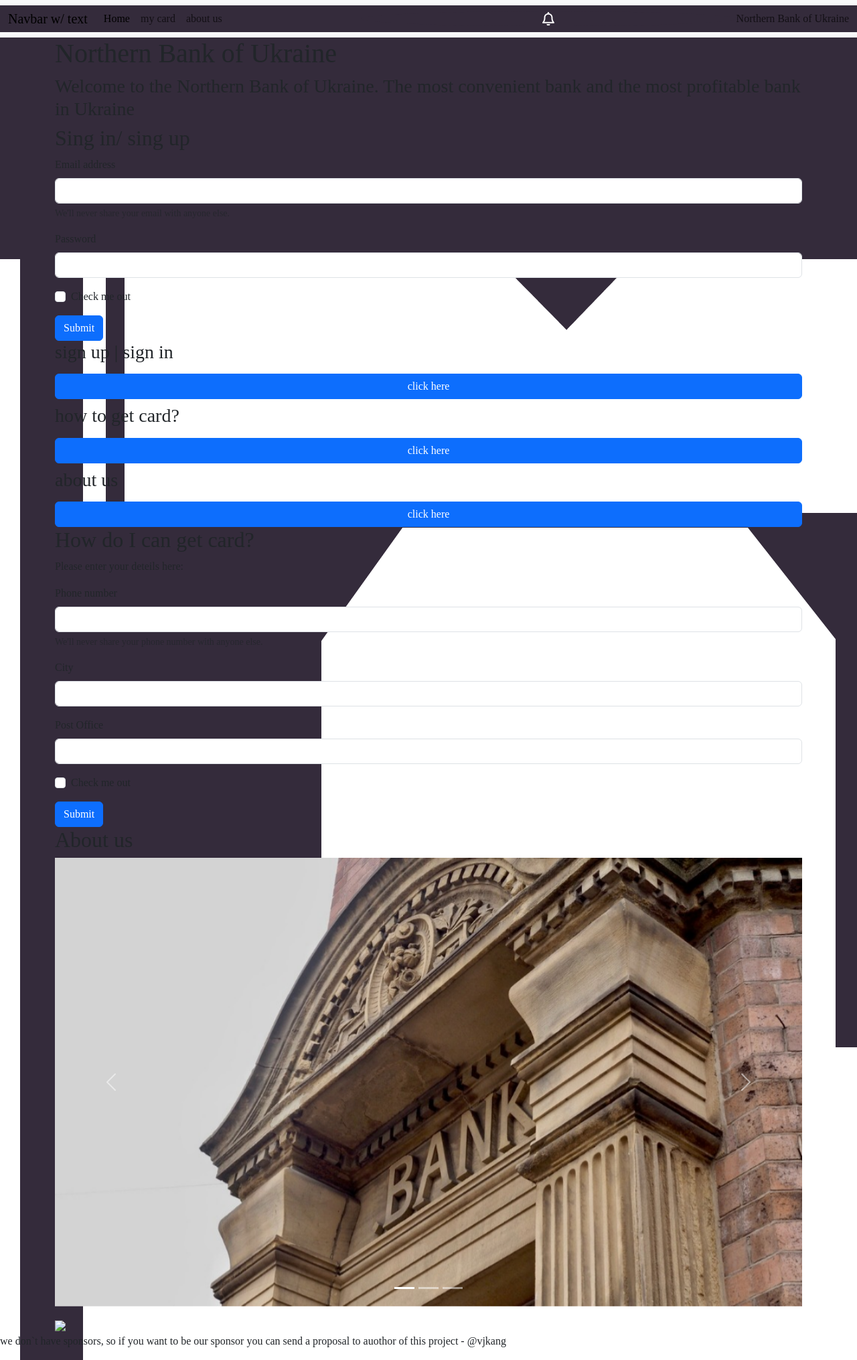
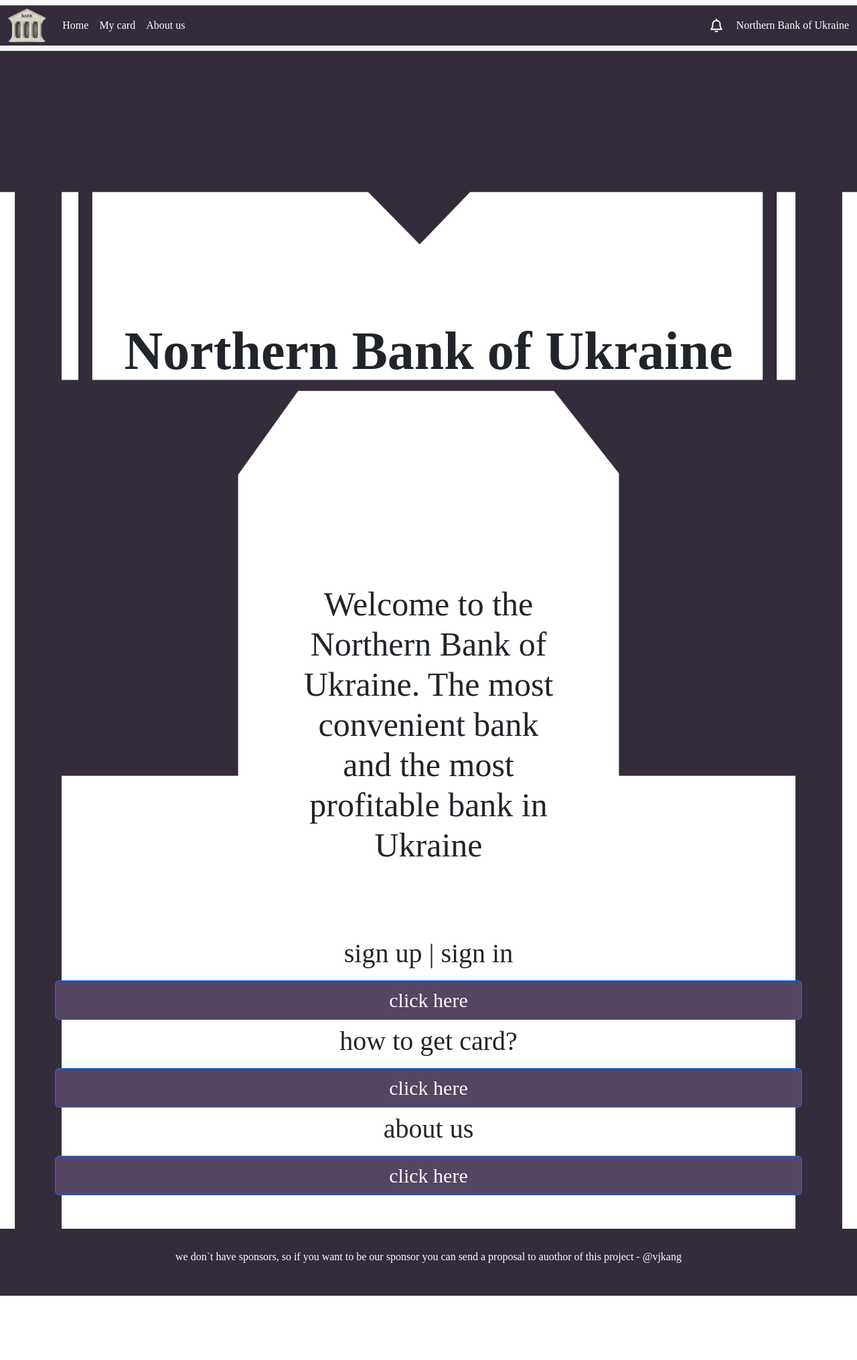
Before and after one commit to Veronique778/Northernbank, a plain HTML site: page index.html in a window 1280 px wide. Shown: the whole page at 67% size. After the commit the page ends 1935 px from the top, so only its background shows below. Drawn offline with nearby package versions, Linux system fonts and the light colour scheme.

Commit message:
update first page

```diff
--- a/index.html
+++ b/index.html
@@ -1,44 +1,49 @@
 <!doctype html>
 <html lang="uk">
+
 <head>
   <!-- Голова: опис сторінки та підключення стилів -->
   <meta charset="utf-8">
   <meta name="viewport" content="width=device-width, initial-scale=1">
   <title>Northern bank</title>
   <!-- Підключення CSS Bootstrap та шрифтів -->
-<link href="https://cdn.jsdelivr.net/npm/bootstrap@5.3.3/dist/css/bootstrap.min.css"
-rel="stylesheet"
-integrity="sha384-QWTKZyjpPEjISv5WaRU9OFeRpok6YctnYmDr5pNlyT2bRjXh0JMhjY6hW+ALEwIH"
-crossorigin="anonymous">
-<link rel="stylesheet"
-href="https://cdn.jsdelivr.net/npm/bootstrap-icons@1.11.3/font/bootstr
+  <link href="https://cdn.jsdelivr.net/npm/bootstrap@5.3.3/dist/css/bootstrap.min.css" rel="stylesheet"
+    integrity="sha384-QWTKZyjpPEjISv5WaRU9OFeRpok6YctnYmDr5pNlyT2bRjXh0JMhjY6hW+ALEwIH" crossorigin="anonymous">
+  <link rel="stylesheet" href="https://cdn.jsdelivr.net/npm/bootstrap-icons@1.11.3/font/bootstr
 ap-icons.min.css">
   <link rel="stylesheet" href="style.css">
 </head>
+
 <body>
   <!-- Тіло: увесь вміст сторінки -->
   <header>
 
     <nav class="navbar navbar-expand-lg bg-body-tertiary">
       <div class="container-fluid text">
-          <a class="navbar-brand" href="#">Navbar w/ text</a>
-          <button class="navbar-toggler" type="button" data-bs-toggle="collapse" data-bs-target="#navbarText" aria-controls="navbarText" aria-expanded="false" aria-label="Toggle navigation">
+        <a class="navbar-brand" href="index.html"><img class='logo' src='img/image_1__2_-removebg-preview.png'
+            height="50px" alt='logo'></a>
+        <button class="navbar-toggler" type="button" data-bs-toggle="collapse" data-bs-target="#navbarText"
+          aria-controls="navbarText" aria-expanded="false" aria-label="Toggle navigation">
           <span class="navbar-toggler-icon"></span>
         </button>
         <div class="collapse navbar-collapse" id="navbarText">
           <ul class="navbar-nav me-auto mb-2 mb-lg-0">
             <li class="nav-item">
-                <a class="nav-link active text" aria-current="page" href="#">Home</a>
+              <a class="nav-link" aria-current="page" href="#">Home</a>
             </li>
             <li class="nav-item text">
-                <a class="nav-link" href="#"> my card</a>
+              <a class="nav-link" href="#">My card</a>
             </li>
             <li class="nav-item">
-                <a class="nav-link" href="#">about us</a>
+              <a class="nav-link" href="#">About us</a>
             </li>
           </ul>
           <button class="button">
-              <svg viewBox="0 0 448 512" class="bell"><path d="M224 0c-17.7 0-32 14.3-32 32V49.9C119.5 61.4 64 124.2 64 200v33.4c0 45.4-15.5 89.5-43.8 124.9L5.3 377c-5.8 7.2-6.9 17.1-2.9 25.4S14.8 416 24 416H424c9.2 0 17.6-5.3 21.6-13.6s2.9-18.2-2.9-25.4l-14.9-18.6C399.5 322.9 384 278.8 384 233.4V200c0-75.8-55.5-138.6-128-150.1V32c0-17.7-14.3-32-32-32zm0 96h8c57.4 0 104 46.6 104 104v33.4c0 47.9 13.9 94.6 39.7 134.6H72.3C98.1 328 112 281.3 112 233.4V200c0-57.4 46.6-104 104-104h8zm64 352H224 160c0 17 6.7 33.3 18.7 45.3s28.3 18.7 45.3 18.7s33.3-6.7 45.3-18.7s18.7-28.3 18.7-45.3z"></path></svg>
+            <svg viewBox="0 0 448 512" class="bell">
+              <path
+                d="M224 0c-17.7 0-32 14.3-32 32V49.9C119.5 61.4 64 124.2 64 200v33.4c0 45.4-15.5 89.5-43.8 124.9L5.3 377c-5.8 7.2-6.9 17.1-2.9 25.4S14.8 416 24 416H424c9.2 0 17.6-5.3 21.6-13.6s2.9-18.2-2.9-25.4l-14.9-18.6C399.5 322.9 384 278.8 384 233.4V200c0-75.8-55.5-138.6-128-150.1V32c0-17.7-14.3-32-32-32zm0 96h8c57.4 0 104 46.6 104 104v33.4c0 47.9 13.9 94.6 39.7 134.6H72.3C98.1 328 112 281.3 112 233.4V200c0-57.4 46.6-104 104-104h8zm64 352H224 160c0 17 6.7 33.3 18.7 45.3s28.3 18.7 45.3 18.7s33.3-6.7 45.3-18.7s18.7-28.3 18.7-45.3z">
+              </path>
+            </svg>
           </button>
           <span class="navbar-text">
             Northern Bank of Ukraine
@@ -49,119 +54,37 @@ ap-icons.min.css">
   </header>
   <main class="container">
 
-  <container>
-    <div class="toptriangle"> </div>
-    <h1>Northern Bank of Ukraine</h1>
-    <div class="strip"> </div>
-    <div class="strip2"> </div>
-  </container>
-  <container>
-    <div class="topstrip"> </div>
-    <div class="triangle1"> </div>
-    <div class="triangle2"> </div>
-    <h3>Welcome to the Northern Bank of Ukraine. The most convenient bank and the most profitable bank in Ukraine</h3>
-  </container>
-  <container>
-    <h2>Sing in/ sing up</h2>
+    <div class="toptriangle">
+      <h1><b>Northern Bank of Ukraine</b></h1>
+    </div>
 
-    <form>
-      <div class="mb-3">
-        <label for="exampleInputEmail1" class="form-label">Email address</label>
-        <input type="email" class="form-control" id="exampleInputEmail1" aria-describedby="emailHelp">
-        <div id="emailHelp" class="form-text">We'll never share your email with anyone else.</div>
+    <div class="privitanya">
+    <h3 class="privitanya-h3">Welcome to the Northern Bank of Ukraine. The most convenient bank and the most profitable bank in Ukraine</h3>
   </div>
-      <div class="mb-3">
-        <label for="exampleInputPassword1" class="form-label">Password</label>
-        <input type="password" class="form-control" id="exampleInputPassword1">
-      </div>
-      <div class="mb-3 form-check">
-        <input type="checkbox" class="form-check-input" id="exampleCheck1">
-        <label class="form-check-label" for="exampleCheck1">Check me out</label>
-      </div>
-      <button type="submit" class="btn btn-primary">Submit</button>
-    </form>
-  </container>
+  <section class="four-buttons">
     <container>
       <div class="d-grid gap-2">
         <h3>sign up | sign in</h3>
-      <button class="btn btn-primary" type="button">click here</button>
+        <button class="btn btn-primary btn-color" type="button">click here</button>
         <h3>how to get card?</h3>
-      <button class="btn btn-primary" type="button">click here</button>
+        <button class="btn btn-primary btn-color" type="button">click here</button>
         <h3>about us</h3>
-      <button class="btn btn-primary" type="button">click here</button>
+        <button class="btn btn-primary btn-color" type="button">click here</button>
       </div>
     </container>
-    <container>
-      <h2> How do I can get card?</h2>
-      <p>Please enter your deteils here:</p>
-      <container>
-        <form>
-          <div class="mb-3">
-            <label for="exampleInputEmail1" class="form-label">Phone number</label>
-            <input type="email" class="form-control" id="exampleInputEmail1" aria-describedby="emailHelp">
-            <div id="emailHelp" class="form-text">We'll never share your phone number with anyone else.</div>
-          </div>
-          <div class="mb-3">
-            <label for="exampleInputPassword1" class="form-label">City</label>
-            <input type="password" class="form-control" id="exampleInputPassword1">
-          </div>
-          <div class="mb-3">
-            <label for="exampleInputPassword1" class="form-label">Post Office</label>
-            <input type="password" class="form-control" id="exampleInputPassword1">
-          </div>
-          <div class="mb-3 form-check">
-            <input type="checkbox" class="form-check-input" id="exampleCheck1">
-            <label class="form-check-label" for="exampleCheck1">Check me out</label>
-          </div>
-          <button type="submit" class="btn btn-primary">Submit</button>
-        </form>
-      </container>
-      <div></div>
-    </container>
-    <container>
-      <h2>About us</h2>
-      <div id="carouselExampleIndicators" class="carousel slide">
-        <div class="carousel-indicators">
-          <button type="button" data-bs-target="#carouselExampleIndicators" data-bs-slide-to="0" class="active" aria-current="true" aria-label="Slide 1"></button>
-          <button type="button" data-bs-target="#carouselExampleIndicators" data-bs-slide-to="1" aria-label="Slide 2"></button>
-          <button type="button" data-bs-target="#carouselExampleIndicators" data-bs-slide-to="2" aria-label="Slide 3"></button>
-        </div>
-        <div class="carousel-inner">
-          <div class="carousel-item active">
-            <img src="img/0379_638158050789922982.jpg" class="d-block w-100" alt="">
-          </div>
-          <div class="carousel-item">
-            <img src="img/images.jpg" class="d-block w-100" alt="...">
-          </div>
-          <div class="carousel-item">
-            <img src="img/unnamed.jpg" class="d-block w-100" alt="...">
-          </div>
-        </div>
-        <button class="carousel-control-prev" type="button" data-bs-target="#carouselExampleIndicators" data-bs-slide="prev">
-          <span class="carousel-control-prev-icon" aria-hidden="true"></span>
-          <span class="visually-hidden">Previous</span>
-        </button>
-        <button class="carousel-control-next" type="button" data-bs-target="#carouselExampleIndicators" data-bs-slide="next">
-          <span class="carousel-control-next-icon" aria-hidden="true"></span>
-          <span class="visually-hidden">Next</span>
-        </button>
-      </div>
-      <p></p>
-    </container>
-    <div class="col">
-      <img src="img/screen-post-LJUaTzKtFNc-unsplash.jpg" class="img-fluid">
-    </div>
+  </section>
 
   </main>
   <footer>
-<p>we don`t have sponsors, so if you want to be our sponsor you can send a proposal to auothor of this project - @vjkang </p>
+    <p>we don`t have sponsors, so if you want to be our sponsor you can send a proposal to auothor of this project -
+      @vjkang </p>
   </footer>
   <!-- Підключення JS-файлу Bootstrap-->
-<script
-src="https://cdn.jsdelivr.net/npm/bootstrap@5.3.3/dist/js/bootstrap.bundle.min.js"
+  <script src="https://cdn.jsdelivr.net/npm/bootstrap@5.3.3/dist/js/bootstrap.bundle.min.js"
     integrity="sha384-YvpcrYf0tY3lHB60NNkmXc5s9fDVZLESaAA55NDzOxhy9GkcIdslK1eN7N6jIeHz"
     crossorigin="anonymous"></script>
   <script src='https://cdn.jsdelivr.net/npm/animejs@3.2.1/lib/anime.min.js'></script>
   <script src="script.js"></script>
 </body>
+
 </html>
--- /dev/null
+++ b/registration.html
@@ -0,0 +1,164 @@
+<!doctype html>
+<html lang="uk">
+
+<head>
+  <!-- Голова: опис сторінки та підключення стилів -->
+  <meta charset="utf-8">
+  <meta name="viewport" content="width=device-width, initial-scale=1">
+  <title>Northern bank</title>
+  <!-- Підключення CSS Bootstrap та шрифтів -->
+  <link href="https://cdn.jsdelivr.net/npm/bootstrap@5.3.3/dist/css/bootstrap.min.css" rel="stylesheet"
+    integrity="sha384-QWTKZyjpPEjISv5WaRU9OFeRpok6YctnYmDr5pNlyT2bRjXh0JMhjY6hW+ALEwIH" crossorigin="anonymous">
+  <link rel="stylesheet" href="https://cdn.jsdelivr.net/npm/bootstrap-icons@1.11.3/font/bootstr
+ap-icons.min.css">
+  <link rel="stylesheet" href="style.css">
+  <link rel="stylesheet" href="registration.css">
+</head>
+
+<body>
+  <!-- Тіло: увесь вміст сторінки -->
+  <header>
+
+    <nav class="navbar navbar-expand-lg bg-body-tertiary">
+      <div class="container-fluid text">
+        <a class="navbar-brand" href="index.html"><img class='logo' src='img/image_1__2_-removebg-preview.png'
+            height="50px" alt='logo'></a>
+        <button class="navbar-toggler" type="button" data-bs-toggle="collapse" data-bs-target="#navbarText"
+          aria-controls="navbarText" aria-expanded="false" aria-label="Toggle navigation">
+          <span class="navbar-toggler-icon"></span>
+        </button>
+        <div class="collapse navbar-collapse" id="navbarText">
+          <ul class="navbar-nav me-auto mb-2 mb-lg-0">
+            <li class="nav-item">
+              <a class="nav-link" aria-current="page" href="#">Home</a>
+            </li>
+            <li class="nav-item text">
+              <a class="nav-link" href="#">My card</a>
+            </li>
+            <li class="nav-item">
+              <a class="nav-link" href="#">About us</a>
+            </li>
+          </ul>
+          <button class="button">
+            <svg viewBox="0 0 448 512" class="bell">
+              <path
+                d="M224 0c-17.7 0-32 14.3-32 32V49.9C119.5 61.4 64 124.2 64 200v33.4c0 45.4-15.5 89.5-43.8 124.9L5.3 377c-5.8 7.2-6.9 17.1-2.9 25.4S14.8 416 24 416H424c9.2 0 17.6-5.3 21.6-13.6s2.9-18.2-2.9-25.4l-14.9-18.6C399.5 322.9 384 278.8 384 233.4V200c0-75.8-55.5-138.6-128-150.1V32c0-17.7-14.3-32-32-32zm0 96h8c57.4 0 104 46.6 104 104v33.4c0 47.9 13.9 94.6 39.7 134.6H72.3C98.1 328 112 281.3 112 233.4V200c0-57.4 46.6-104 104-104h8zm64 352H224 160c0 17 6.7 33.3 18.7 45.3s28.3 18.7 45.3 18.7s33.3-6.7 45.3-18.7s18.7-28.3 18.7-45.3z">
+              </path>
+            </svg>
+          </button>
+          <span class="navbar-text">
+            Northern Bank of Ukraine
+          </span>
+        </div>
+      </div>
+    </nav>
+  </header>
+  <main>
+<form>
+    <div class="mb-3">
+      <label for="exampleInputEmail1" class="form-label">Email address</label>
+      <input type="email" class="form-control" id="exampleInputEmail1" aria-describedby="emailHelp">
+      <div id="emailHelp" class="form-text">We'll never share your email with anyone else.</div>
+    </div>
+    <div class="mb-3">
+      <label for="exampleInputPassword1" class="form-label">Password</label>
+      <input type="password" class="form-control" id="exampleInputPassword1">
+    </div>
+    <div class="mb-3 form-check">
+      <input type="checkbox" class="form-check-input" id="exampleCheck1">
+      <label class="form-check-label" for="exampleCheck1">Check me out</label>
+    </div>
+    <button type="submit" class="btn btn-primary">Submit</button>
+  </form>
+  </container>
+  </main>
+  <footer></footer>
+  <script src="https://cdn.jsdelivr.net/npm/bootstrap@5.3.3/dist/js/bootstrap.bundle.min.js"
+    integrity="sha384-YvpcrYf0tY3lHB60NNkmXc5s9fDVZLESaAA55NDzOxhy9GkcIdslK1eN7N6jIeHz"
+    crossorigin="anonymous"></script>
+  <script src='https://cdn.jsdelivr.net/npm/animejs@3.2.1/lib/anime.min.js'></script>
+  <script src="script.js"></script>
+  <script src="registration.js"></script>
+  </body>
+  </html>
+
+
+
+
+
+
+
+
+
+
+
+
+
+
+
+
+  <container>
+    <h2> How do I can get card?</h2>
+    <p>Please enter your deteils here:</p>
+    <container>
+      <form>
+        <div class="mb-3">
+          <label for="exampleInputEmail1" class="form-label">Phone number</label>
+          <input type="email" class="form-control" id="exampleInputEmail1" aria-describedby="emailHelp">
+          <div id="emailHelp" class="form-text">We'll never share your phone number with anyone else.</div>
+        </div>
+        <div class="mb-3">
+          <label for="exampleInputPassword1" class="form-label">City</label>
+          <input type="password" class="form-control" id="exampleInputPassword1">
+        </div>
+        <div class="mb-3">
+          <label for="exampleInputPassword1" class="form-label">Post Office</label>
+          <input type="password" class="form-control" id="exampleInputPassword1">
+        </div>
+        <div class="mb-3 form-check">
+          <input type="checkbox" class="form-check-input" id="exampleCheck1">
+          <label class="form-check-label" for="exampleCheck1">Check me out</label>
+        </div>
+        <button type="submit" class="btn btn-primary">Submit</button>
+      </form>
+    </container>
+    <div></div>
+  </container>
+  <container>
+    <h2>About us</h2>
+    <div id="carouselExampleIndicators" class="carousel slide">
+      <div class="carousel-indicators">
+        <button type="button" data-bs-target="#carouselExampleIndicators" data-bs-slide-to="0" class="active"
+          aria-current="true" aria-label="Slide 1"></button>
+        <button type="button" data-bs-target="#carouselExampleIndicators" data-bs-slide-to="1"
+          aria-label="Slide 2"></button>
+        <button type="button" data-bs-target="#carouselExampleIndicators" data-bs-slide-to="2"
+          aria-label="Slide 3"></button>
+      </div>
+      <div class="carousel-inner">
+        <div class="carousel-item active">
+          <img src="img/0379_638158050789922982.jpg" class="d-block w-100" alt="">
+        </div>
+        <div class="carousel-item">
+          <img src="img/images.jpg" class="d-block w-100" alt="...">
+        </div>
+        <div class="carousel-item">
+          <img src="img/unnamed.jpg" class="d-block w-100" alt="...">
+        </div>
+      </div>
+      <button class="carousel-control-prev" type="button" data-bs-target="#carouselExampleIndicators"
+        data-bs-slide="prev">
+        <span class="carousel-control-prev-icon" aria-hidden="true"></span>
+        <span class="visually-hidden">Previous</span>
+      </button>
+      <button class="carousel-control-next" type="button" data-bs-target="#carouselExampleIndicators"
+        data-bs-slide="next">
+        <span class="carousel-control-next-icon" aria-hidden="true"></span>
+        <span class="visually-hidden">Next</span>
+      </button>
+    </div>
+    <p></p>
+  </container>
+  <div class="col">
+    <img src="img/screen-post-LJUaTzKtFNc-unsplash.jpg" class="img-fluid">
+  </div>
--- a/style.css
+++ b/style.css
@@ -4,12 +4,13 @@
     position: relative;
     display: flex;
     align-items: center;
-    justify-content: center;
+    justify-content: flex-end;
     background-color: rgba(52, 43, 59, 1);
     border-radius: 50%;
     cursor: pointer;
     transition-duration: .3s;
     border: none;
+    margin-right: 15px;
   }
 
   .bell {
@@ -67,8 +68,65 @@
 body{
     font-family: italic;
     background-image: url(img/MacBook\ Pro\ 16_\ -\ 2.png);
+    background-size:cover;
 }
 
-.text{
-    color: white;
+ .nav-link{
+  color: white;
 }
+
+.navbar-text{
+  color: white;
+}
+
+ .toptriangle{
+  margin-top: 400px;
+  text-align: center;
+
+}
+.toptriangle h1{
+  font-size: 80px;
+}
+.privitanya {
+  margin-top: 300px;
+  display: flex;
+  justify-content: center;
+
+}
+
+.privitanya-h3{
+  width: 400px;
+  text-align: center;
+  font-size: 50px;
+}
+
+.four-buttons{
+  margin-top: 100px;
+}
+
+.btn-color{
+  color: white;
+  background-color: #544660;
+  font-size: 30px;
+}
+
+.btn-color:hover{
+  background-color: #472c5f;
+}
+
+.four-buttons h3{
+  font-size: 40px;
+  text-align: center;
+}
+
+
+footer{
+  background-color: #342B3B;
+  margin-top: 50px;
+  color: white;
+  height: 100px;
+  text-align: center;
+  display: flex;
+  align-items: center;
+  justify-content: center;
+}
```
Also changed, not shown: img/image_1__2_-removebg-preview.png (added), registration.css (added), registration.js (added). Lines whose indentation alone changed are shown as unchanged.
